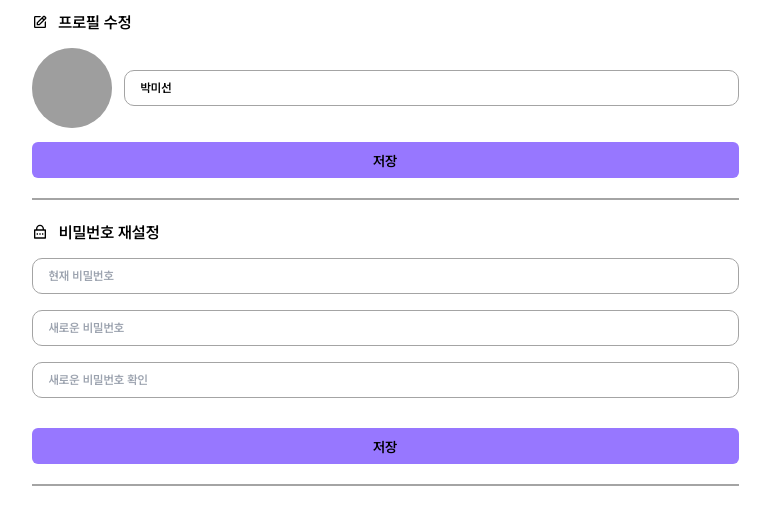
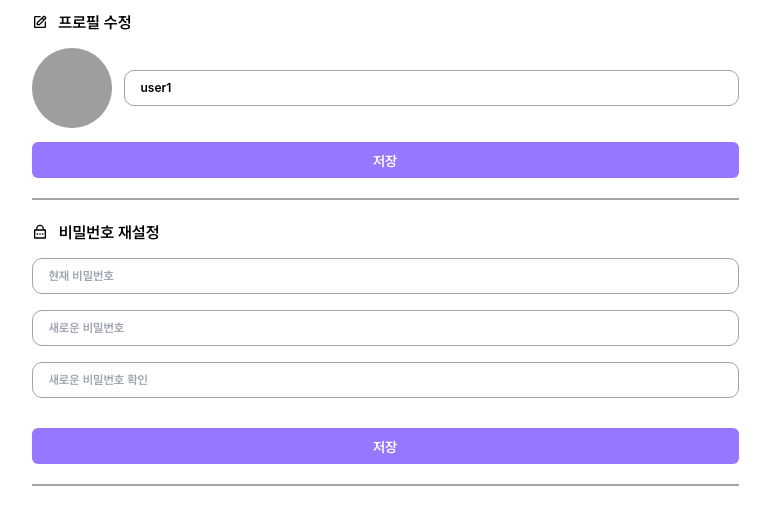
Before and after one commit to Lunova-SNS/Lunova, a React (Vite) app: page /setting in a window 1280 px wide. Shown: the part 127-635 px from the top of the page, without its empty margins (255-1025 px from the left). Built offline with nearby package versions, Linux system fonts and the light colour scheme; grey boxes are pictures that could not be loaded; a web font is replaced by a local one.

Commit message:
style : ui 디자인 수정

```diff
--- a/src/components/common/Button.tsx
+++ b/src/components/common/Button.tsx
@@ -22,12 +22,12 @@ export const Button: React.FC<ButtonProps> = ({
 	minWidth = 'min-w-full',
 	minHeight = 'min-h-[36px]',
 	textSize = 'text-lg',
-	textColor = 'text-[#000000]',
+	textColor = 'text-[#FFFFFF]',
 	fontBold = 'font-semibold',
 	borderRadius = 'rounded-default',
 	...props
 }) => {
-	const baseStyles = `${minHeight} ${minWidth} ${textSize} ${textColor} ${fontBold} ${borderRadius} flex items-center justify-center bg-mainColor duration-300 hover:bg-[#629ada] active:scale-95`;
+	const baseStyles = `${minHeight} ${minWidth} ${textSize} ${textColor} ${fontBold} ${borderRadius} flex items-center justify-center bg-mainColor duration-300 hover:bg-hoverColor active:scale-95`;
 
 	const disabledStyles = disabled
 		? 'bg-[#A6AEB3] hover:bg-[#A6AEB3] active:scale-100 cursor-not-allowed'
--- a/src/components/userInfoPage/FollowModal.tsx
+++ b/src/components/userInfoPage/FollowModal.tsx
@@ -18,19 +18,19 @@ export const FollowModal = ({ isClicked, setIsClicked, setIsOpened }: Props) =>
 				<div className='my-[14px] flex justify-center gap-3'>
 					<button
 						onClick={() => setIsClicked(true)}
-						className={`flex min-h-[36px] flex-grow items-center justify-center rounded-[5px] duration-200 ${isClicked && 'bg-[#B6D4F6] bg-opacity-80'} text-base font-semibold hover:bg-[#B6D4F6] hover:bg-opacity-80`}
+						className={`flex min-h-[36px] flex-grow items-center justify-center rounded-[5px] duration-200 ${isClicked && 'bg-[#EAE8FF] bg-opacity-80'} text-base font-semibold hover:bg-[#EAE8FF] hover:bg-opacity-80`}
 					>
 						팔로워
 					</button>
 					<button
 						onClick={() => setIsClicked(false)}
-						className={`flex min-h-[36px] flex-grow items-center justify-center rounded-[5px] duration-200 ${!isClicked && 'bg-[#B6D4F6] bg-opacity-80'} text-base font-semibold hover:bg-[#B6D4F6] hover:bg-opacity-80`}
+						className={`flex min-h-[36px] flex-grow items-center justify-center rounded-[5px] duration-200 ${!isClicked && 'bg-[#EAE8FF] bg-opacity-80'} text-base font-semibold hover:bg-[#EAE8FF] hover:bg-opacity-80`}
 					>
 						팔로잉
 					</button>
 				</div>
 
-				<ul className='min-h-[61vh] rounded-[15px] bg-[#9DC6F5] bg-opacity-10 px-[23px] py-[8px]'>
+				<ul className='min-h-[61vh] rounded-[15px] bg-[#EAE8FF] bg-opacity-20 px-[23px] py-[8px]'>
 					{Array.from({ length: 4 }).map((_, i) => (
 						<li className='my-[15px] flex items-center justify-between' key={i}>
 							<div className='flex items-center gap-2'>
@@ -45,7 +45,7 @@ export const FollowModal = ({ isClicked, setIsClicked, setIsOpened }: Props) =>
 								<p className='text-base font-semibold'>nickname</p>
 							</div>
 
-							<button className='h-[20px] w-[54px] rounded-[4px] bg-[#9DC6F5] text-[10px] font-semibold active:scale-95'>
+							<button className='h-[20px] w-[54px] rounded-[4px] bg-[#FFBFD3] text-[10px] font-semibold text-[#FFFFFF] active:scale-95'>
 								{isClicked ? '팔로워 삭제' : '팔로우 취소'}
 							</button>
 						</li>
--- a/src/pages/LoginPage.tsx
+++ b/src/pages/LoginPage.tsx
@@ -16,7 +16,7 @@ export const LoginPage = () => {
 	// @ts-expect-error expected behavior
 	const [emailChecked, setemailChecked] = useState<string>('asd@asd.com');
 	// @ts-expect-error expected behavior
-	const [passwordChecked, setPasswordChecked] = useState<string>('Qkraltjs819!');
+	const [passwordChecked, setPasswordChecked] = useState<string>('Qwerasdf000!');
 	const [isOpened, setIsOpened] = useState<boolean>(false);
 	const navigate = useNavigate();
 	// @ts-expect-error expected behavior
@@ -101,7 +101,7 @@ export const LoginPage = () => {
 				<button
 					onClick={() => navigate('/signup', { replace: true })}
 					type='button'
-					className='text-[#4B8CD7]'
+					className='text-[#8C81FF]'
 				>
 					회원가입하기
 				</button>
--- a/src/pages/SettingPage.tsx
+++ b/src/pages/SettingPage.tsx
@@ -20,7 +20,7 @@ export const SettingPage = () => {
 	} = useForm({
 		mode: 'onChange',
 		defaultValues: {
-			nickNameChange: '박미선',
+			nickNameChange: 'user1',
 		},
 	});
 	// 두 번째 폼: 비밀번호 재설정
@@ -43,7 +43,7 @@ export const SettingPage = () => {
 	const [imgFile, setImgFile] = useState<File>();
 	const [previewImg, setPreviewImg] = useState<string>('');
 	// @ts-expect-error expected behavior
-	const [nickNameChecked, setNickNameChecked] = useState<string>('박미선');
+	const [nickNameChecked, setNickNameChecked] = useState<string>('user1');
 
 	const onUploadImage = (e: React.ChangeEvent<HTMLInputElement>) => {
 		if (!e.target.files) return;
@@ -74,7 +74,7 @@ export const SettingPage = () => {
 	const onSubmitPassword = (data) => {
 		console.log(data);
 
-		if (data.nowPassword !== 'Qkraltjs819!') {
+		if (data.nowPassword !== 'Qwerasdf000!') {
 			setPasswordError('nowPassword', {
 				message: '비밀번호가 일치하지 않습니다.',
 			});
@@ -126,7 +126,7 @@ export const SettingPage = () => {
 
 							{/* 아이콘 */}
 							<div className='pointer-events-none absolute left-[26px] top-[26px] z-[20] opacity-0 group-hover:opacity-100'>
-								<HiOutlinePhotograph size={'30px'} color='#D6E9FF' />
+								<HiOutlinePhotograph size={'30px'} color='#EAE8FF' />
 							</div>
 
 							<img
@@ -185,12 +185,12 @@ export const SettingPage = () => {
 								{...registerPassword('nowPassword', {
 									required: '현재 비밀번호를 입력해주세요.',
 									validate: (value) =>
-										value === 'Qkraltjs819!' ? true : '비밀번호가 일치하지 않습니다.',
+										value === 'Qwerasdf000!' ? true : '비밀번호가 일치하지 않습니다.',
 								})}
 								isValid={passwordErrors.nowPassword && false}
 								errorMessage={passwordErrors.nowPassword?.message}
 								successMessage={
-									passwordWatch('nowPassword') === 'Qkraltjs819!' && '비밀번호가 일치합니다.'
+									passwordWatch('nowPassword') === 'Qwerasdf000!' && '비밀번호가 일치합니다.'
 								}
 							/>
 						</div>
--- a/src/pages/SignUpPage.tsx
+++ b/src/pages/SignUpPage.tsx
@@ -18,7 +18,7 @@ export const SignUpPage = () => {
 	// @ts-expect-error expected behavior
 	const [emailChecked, setemailChecked] = useState<string>('asd@asd.com');
 	// @ts-expect-error expected behavior
-	const [nickNameChecked, setNickNameChecked] = useState<string>('박미선');
+	const [nickNameChecked, setNickNameChecked] = useState<string>('user1');
 	// @ts-expect-error expected behavior
 	const [numberChecked, setNumberChecked] = useState<string>('123456');
 	const [isSubmitting, setIsSubmitting] = useState<boolean>(false);
--- a/src/pages/UserInfoPage.tsx
+++ b/src/pages/UserInfoPage.tsx
@@ -27,7 +27,7 @@ export const UserInfoPage = () => {
 
 						{/* 아이콘 */}
 						<div className='pointer-events-none absolute left-[26px] top-[26px] z-10 opacity-0 group-hover:opacity-100'>
-							<MdPhotoCamera size={'30px'} color='#D6E9FF' />
+							<MdPhotoCamera size={'30px'} color='#EAE8FF' />
 						</div>
 
 						<img
```
